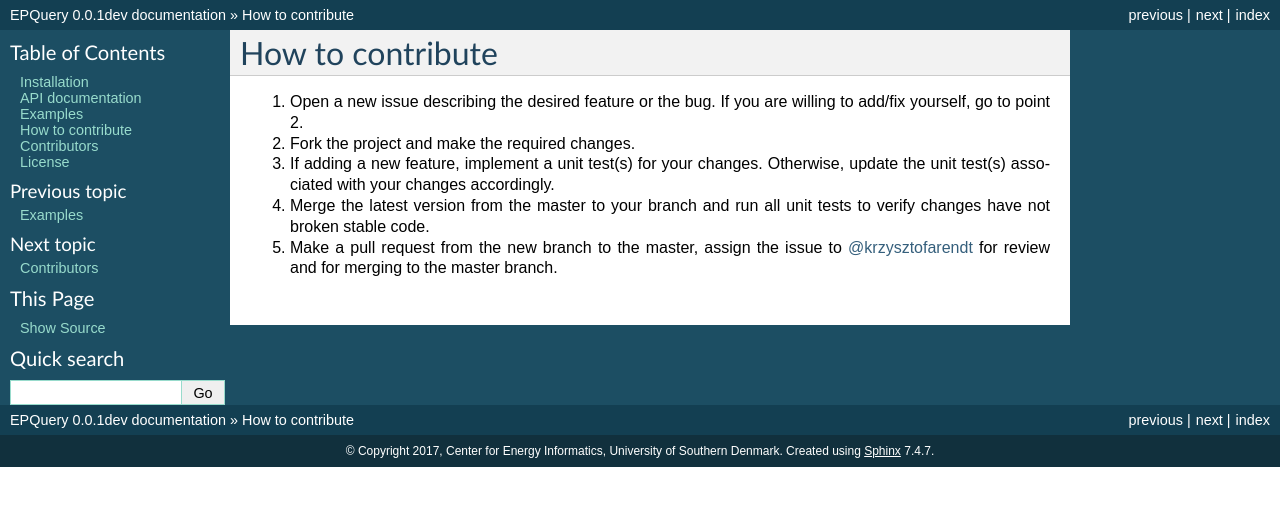
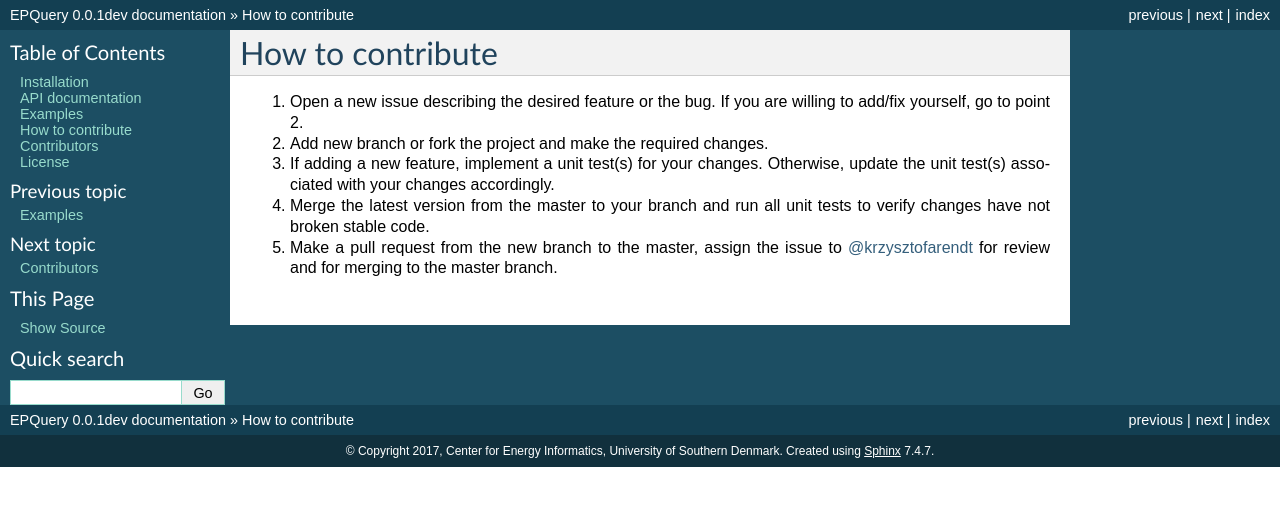
Before and after one commit to sdu-cfei/epquery, a Sphinx documentation site: the page built from docs/source/how-to-contribute.rst, in a window 1280 px wide. Shown: the top 506 px of the page. Built offline with Sphinx 7.4.7, drawn with Linux system fonts in a browser that asks for light colours.

Commit message:
Minor revision of docs

```diff
--- a/docs/source/examples.rst
+++ b/docs/source/examples.rst
@@ -68,7 +68,7 @@ Examples
 
 .. code::
 
-    >> ed.create_object('ExternalInterface:FunctionalMockupUnitExport:From:Variable', OutputVariable_Index_Key_Name='Zone 1', OutputVariable_Name='Zone Air Temperature', FMU_Variable_Name='Zone 1 Temperature')
+    >> ed.create_object('ExternalInterface:FunctionalMockupUnitExport:From:Variable', OutputVariable_Index_Key_Name='Zone 1', OutputVariable_Name='Zone Air Temperature', FMU_Variable_Name='Zone_1_Temperature')
 
 .. note::
 
--- a/docs/source/how-to-contribute.rst
+++ b/docs/source/how-to-contribute.rst
@@ -6,7 +6,7 @@ How to contribute
 
 1. Open a new issue describing the desired feature or the bug. If you are willing to add/fix yourself, go to point 2.
 
-2. Fork the project and make the required changes.
+2. Add new branch or fork the project and make the required changes.
 
 3. If adding a new feature, implement a unit test(s) for your changes. Otherwise, update the unit test(s) associated with your changes accordingly.
 
```
